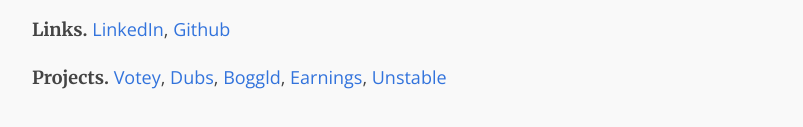
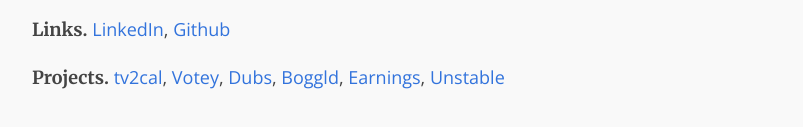
Before and after one commit to kedarv/site, a plain HTML site: page index.html in a window 1280 px wide. Shown: the part 461-588 px from the top of the page, without its empty margins (238-1041 px from the left). Drawn offline with nearby package versions, Linux system fonts and the light colour scheme.

Commit message:
Update index.html

```diff
--- a/index.html
+++ b/index.html
@@ -107,6 +107,7 @@
         </p>
         <p>
             <span class="lead">Projects.</span>
+            <a href="https://tv2cal.kedarv.com/">tv2cal</a>,
             <a href="https://github.com/kedarv/votey">Votey</a>,
             <a href="https://dubs.kedarv.com/">Dubs</a>,
             <a href="https://boggld.kedarv.com/">Boggld</a>,
```
